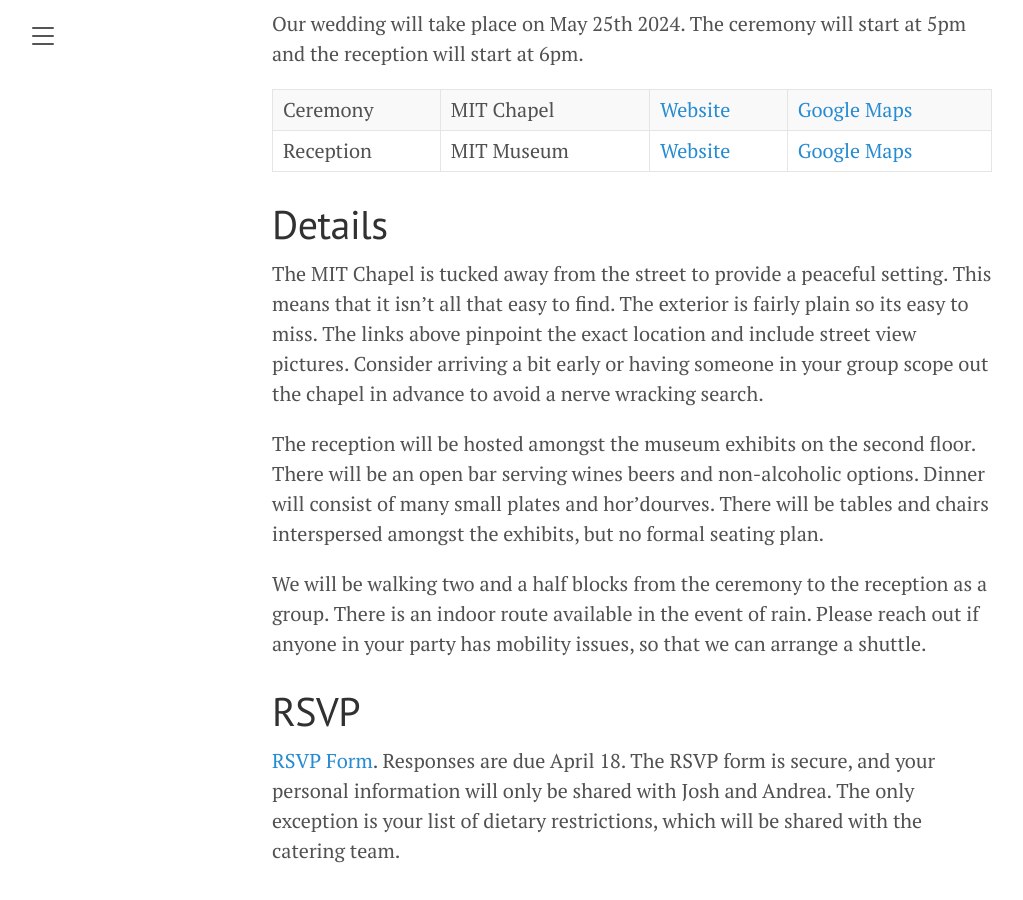
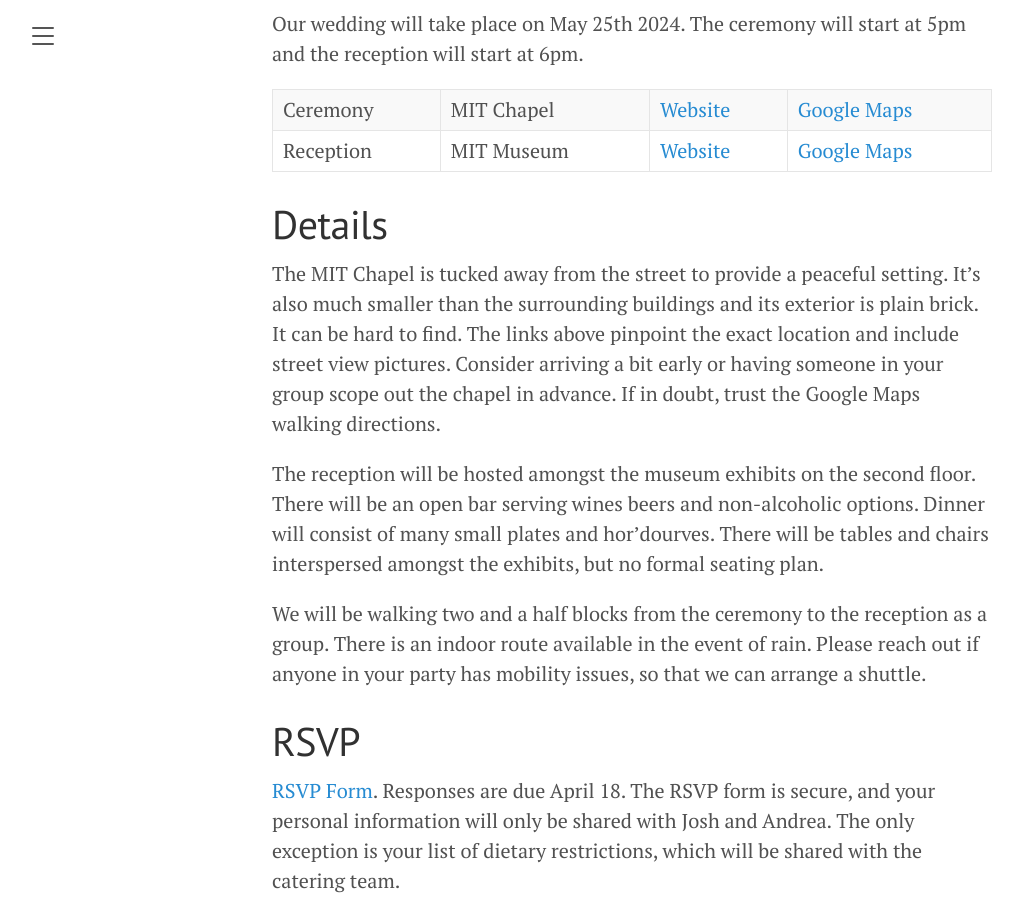
Before and after one commit to JoshBradshaw/andreajosh.github.io, a Jekyll site: the page built from _posts/2023-12-30-overview.md, in a window 1280 px wide and 900 px high, scrolled down 550 px. Shown: the whole window, without its empty margins (8-1031 px from the left). Built offline with Jekyll 4.4.1, drawn with Linux system fonts in a browser that asks for light colours.

Commit message:
Update 2023-12-30-overview.md

```diff
--- a/_posts/2023-12-30-overview.md
+++ b/_posts/2023-12-30-overview.md
@@ -14,7 +14,7 @@ Reception | MIT Museum | [Website](https://mitmuseum.mit.edu/) | [Google Maps](h
 
 # Details
 
-The MIT Chapel is tucked away from the street to provide a peaceful setting. This means that it isn't all that easy to find. The exterior is fairly plain so its easy to miss. The links above pinpoint the exact location and include street view pictures. Consider arriving a bit early or having someone in your group scope out the chapel in advance to avoid a nerve wracking search.
+The MIT Chapel is tucked away from the street to provide a peaceful setting. It's also much smaller than the surrounding buildings and its exterior is plain brick. It can be hard to find. The links above pinpoint the exact location and include street view pictures. Consider arriving a bit early or having someone in your group scope out the chapel in advance. If in doubt, trust the Google Maps walking directions.
 
 The reception will be hosted amongst the museum exhibits on the second floor. There will be an open bar serving wines beers and non-alcoholic options. Dinner will consist of many small plates and hor'dourves. There will be tables and chairs interspersed amongst the exhibits, but no formal seating plan.
 
```
